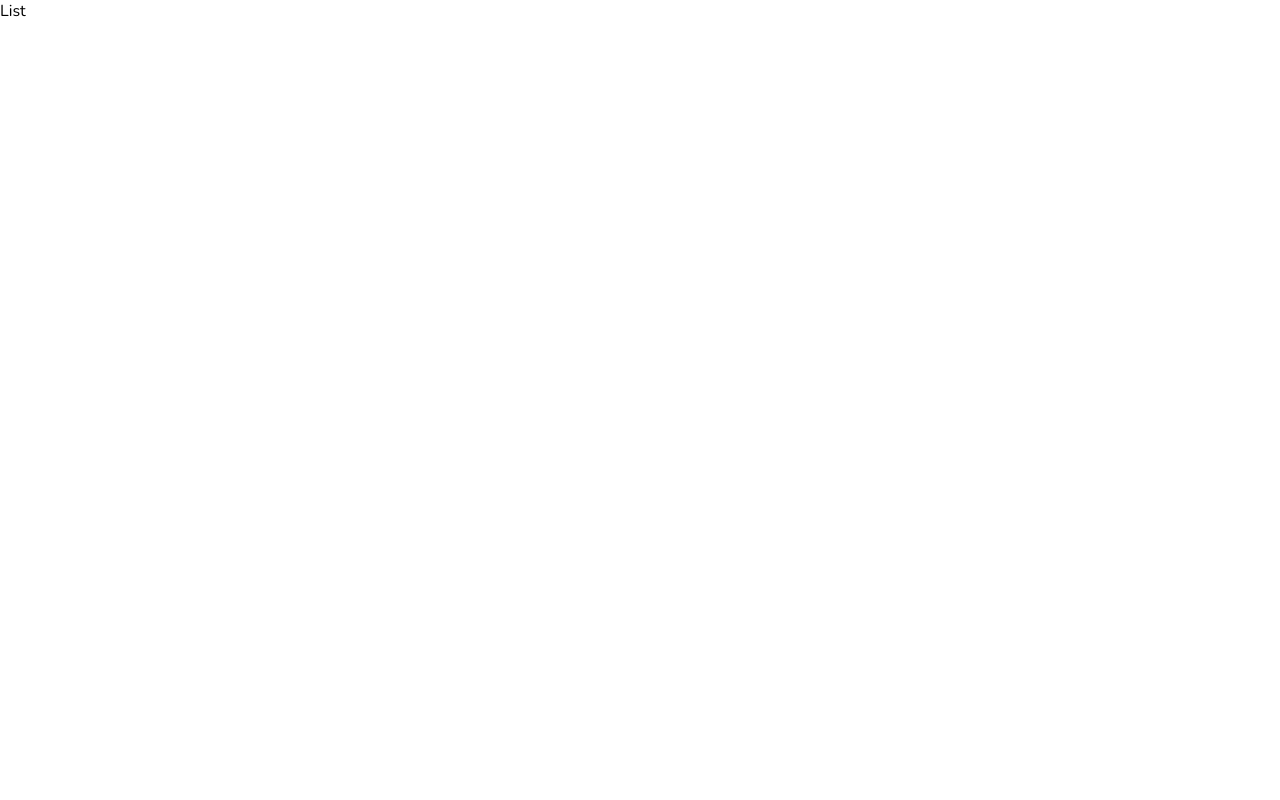
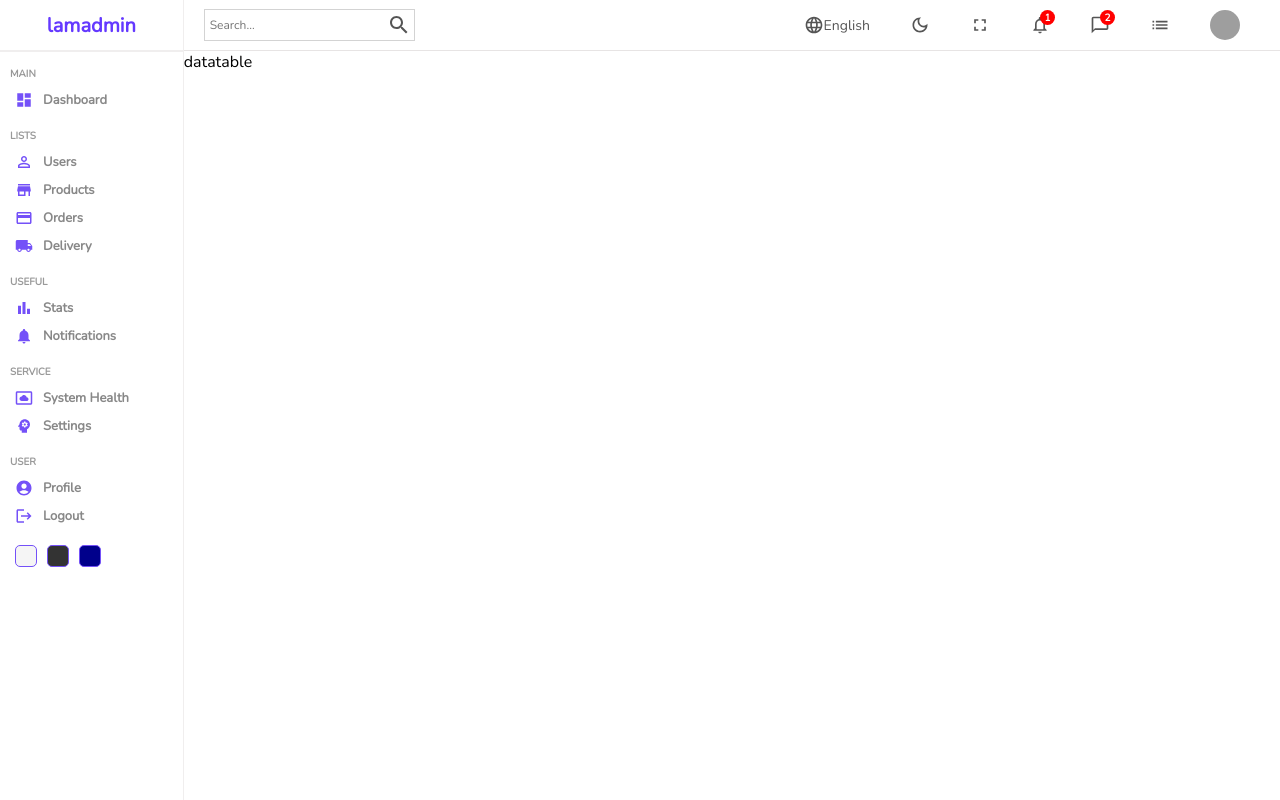
Before and after one commit to patriceandrea/admin-dashboard, a React (Create React App) app in the folder client/: page /users in a window 1280 px wide. Built offline with nearby package versions, Linux system fonts and the light colour scheme; grey boxes are pictures that could not be loaded.

Commit message:
adds List components

```diff
--- a/client/src/pages/list/List.js
+++ b/client/src/pages/list/List.js
@@ -1,9 +1,15 @@
 import './list.scss';
+import Sidebar from '../../components/sidebar/Sidebar'
+import Navbar from '../../components/navbar/Navbar'
 
 const List = () => {
   return (
-    <div>
-      List
+    <div className="list">
+      <Sidebar />
+      <div className="listContainer">
+        <Navbar />
+        datatable
+      </div>
     </div>
   )
 }
--- a/client/src/pages/list/list.scss
+++ b/client/src/pages/list/list.scss
@@ -0,0 +1,8 @@
+.list {
+  display: flex;
+  width: 100%;
+
+  .listContainer {
+    flex: 6;
+  }
+}
```
